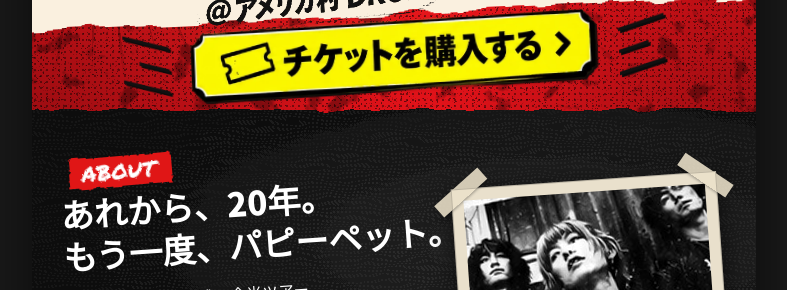
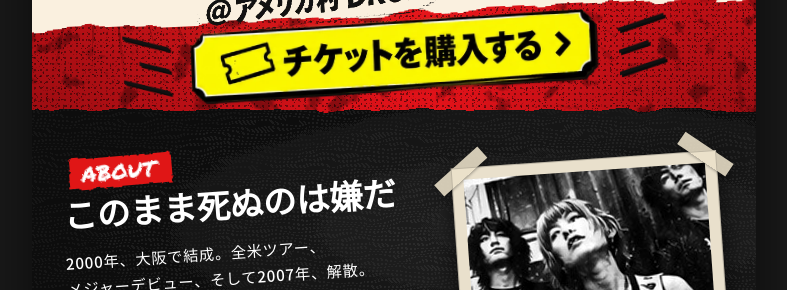
Before and after one commit to yanagisawahidetoshi/puppypet, a plain HTML site: page public/index.html in a window 1280 px wide. Shown: the part 455-745 px from the top of the page, without its empty margins (246-1033 px from the left). Drawn offline with Linux system fonts and the light colour scheme; no server answers; a web font is replaced by a local one.

Commit message:
Aboutの見出しを「このまま死ぬのは嫌だ」に変更
Co-Authored-By: Claude Opus 5.5 <noreply@anthropic.com>

```diff
--- a/public/index.html
+++ b/public/index.html
@@ -434,7 +434,7 @@ setTimeout(function(){document.documentElement.classList.add('rv-ready');},3000)
       </figure>
       <div class="about__body">
         <p class="about__label ink torn torn--red">ABOUT</p>
-        <h2 class="about__title"><span>あれから、20年。</span><span>もう一度、パピーペット。</span></h2>
+        <h2 class="about__title"><span>このまま死ぬのは嫌だ</span></h2>
         <p class="about__text">2000年、大阪で結成。全米ツアー、<br>メジャーデビュー、そして2007年、解散。<br>それぞれの人生を歩んできた20年を経て、<br>私たちは、再びステージに帰ってきます。</p>
         <svg class="about__scribble" viewBox="0 0 90 40" fill="none" stroke="currentColor" stroke-width="3.500" stroke-linecap="round" stroke-linejoin="round" aria-hidden="true"><path d="M4 34 50 12 30 26 74 8 52 24 86 14"/></svg>
       </div>
```
